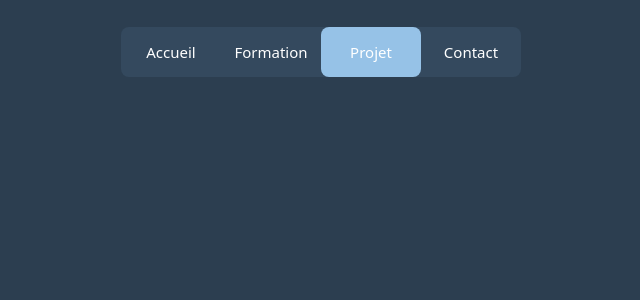
After one commit to pgrvs/portfolio, a PHP site: page /projet.html in a window 1280 px wide. The commit adds this page. Shown: the top 300 px of the page, without its empty margins (319-959 px from the left). Run offline with PHP 8.4, Linux system fonts and the light colour scheme.

Commit message:
Ajout des différentes pages du site

```diff
--- /dev/null
+++ b/projet.html
@@ -0,0 +1,29 @@
+<!doctype html>
+<html lang="fr">
+<head>
+  <meta charset="UTF-8">
+  <meta name="viewport"
+        content="width=device-width, user-scalable=no, initial-scale=1.0, maximum-scale=1.0, minimum-scale=1.0">
+  <meta http-equiv="X-UA-Compatible" content="ie=edge">
+  <link href="https://cdn.jsdelivr.net/npm/bootstrap@5.2.2/dist/css/bootstrap.min.css" rel="stylesheet" integrity="sha384-Zenh87qX5JnK2Jl0vWa8Ck2rdkQ2Bzep5IDxbcnCeuOxjzrPF/et3URy9Bv1WTRi" crossorigin="anonymous">
+  <script src="https://cdn.jsdelivr.net/npm/bootstrap@5.2.2/dist/js/bootstrap.bundle.min.js" integrity="sha384-OERcA2EqjJCMA+/3y+gxIOqMEjwtxJY7qPCqsdltbNJuaOe923+mo//f6V8Qbsw3" crossorigin="anonymous"></script>
+  <link rel="stylesheet" href="src/styles/style_nav_bar.css"/>
+  <title>PortFolio P.G.</title>
+</head>
+<body style="background-color: #2c3e50;">
+<!-- NavBar -->
+<nav class="mb-3" id="menu">
+  <a href="index.html" >Accueil</a>
+  <a href="formation.html">Formation</a>
+  <a href="projet.html">Projet</a>
+  <a href="contact.html">Contact</a>
+  <div class="animation start-projet"></div>
+</nav>
+
+<!-- Body -->
+<main class="container mt-5">
+
+
+</main>
+</body>
+</html>
--- a/src/styles/style_nav_bar.css
+++ b/src/styles/style_nav_bar.css
@@ -1,7 +1,7 @@
 nav {
     margin: 27px auto 0;
     position: relative;
-    width: 300px;
+    width: 400px;
     height: 50px;
     background-color: #34495e;
     border-radius: 8px;
@@ -15,7 +15,6 @@ nav a {
     position: relative;
     z-index: 1;
     text-decoration: none;
-    text-transform: uppercase;
     text-align: center;
     color: white;
     cursor: pointer;
@@ -37,19 +36,40 @@ a:nth-child(2) {
 a:nth-child(3) {
     width: 100px;
 }
+a:nth-child(4) {
+    width: 100px;
+}
 
-nav .start-home, a:nth-child(1):hover~.animation {
+nav .start-accueil, a:nth-child(1):hover~.animation {
     width: 100px;
     left: 0;
-    background-color: #1abc9c;
+    background-color: #d593cc;
 }
-nav .start-about, a:nth-child(2):hover~.animation {
+nav .start-formation, a:nth-child(2):hover~.animation {
     width: 100px;
     left: 100px;
-    background-color: #e74c3c;
+    background-color: #fc8b67;
 }
-nav .start-blog, a:nth-child(3):hover~.animation {
+nav .start-projet, a:nth-child(3):hover~.animation {
     width: 100px;
     left: 200px;
-    background-color: #3498db;
+    background-color: #96c2e7;
 }
+
+nav .start-contact, a:nth-child(4):hover~.animation {
+    width: 100px;
+    left: 300px;
+    background-color: #9191ff;
+}
+
+h1 {
+    font-family: Georgia,serif;
+}
+
+p {
+    font-family: Georgia,serif;
+}
+
+#menu {
+    color : white;
+}
```
Also changed, not shown: contact.html (added, +29 -0 lines), formation.html (added, +29 -0 lines), index.html (+27 -7 lines).
